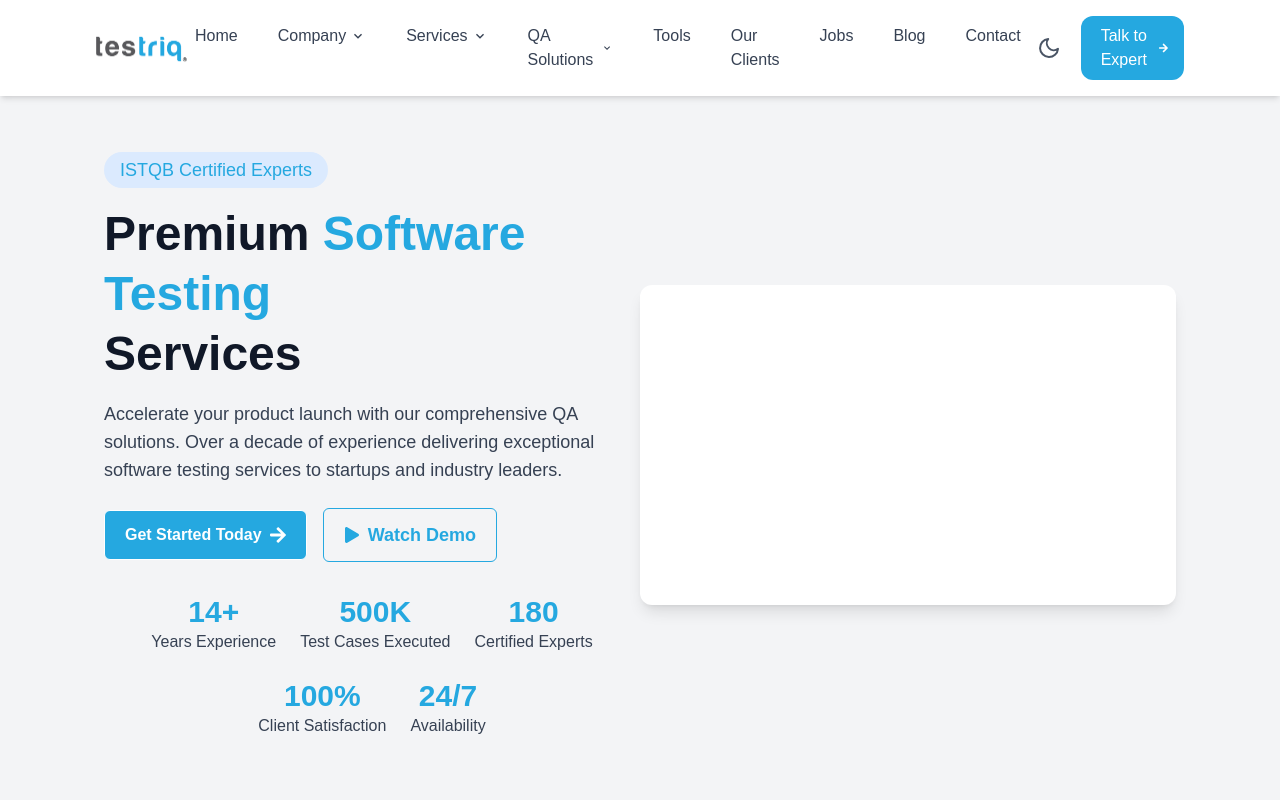
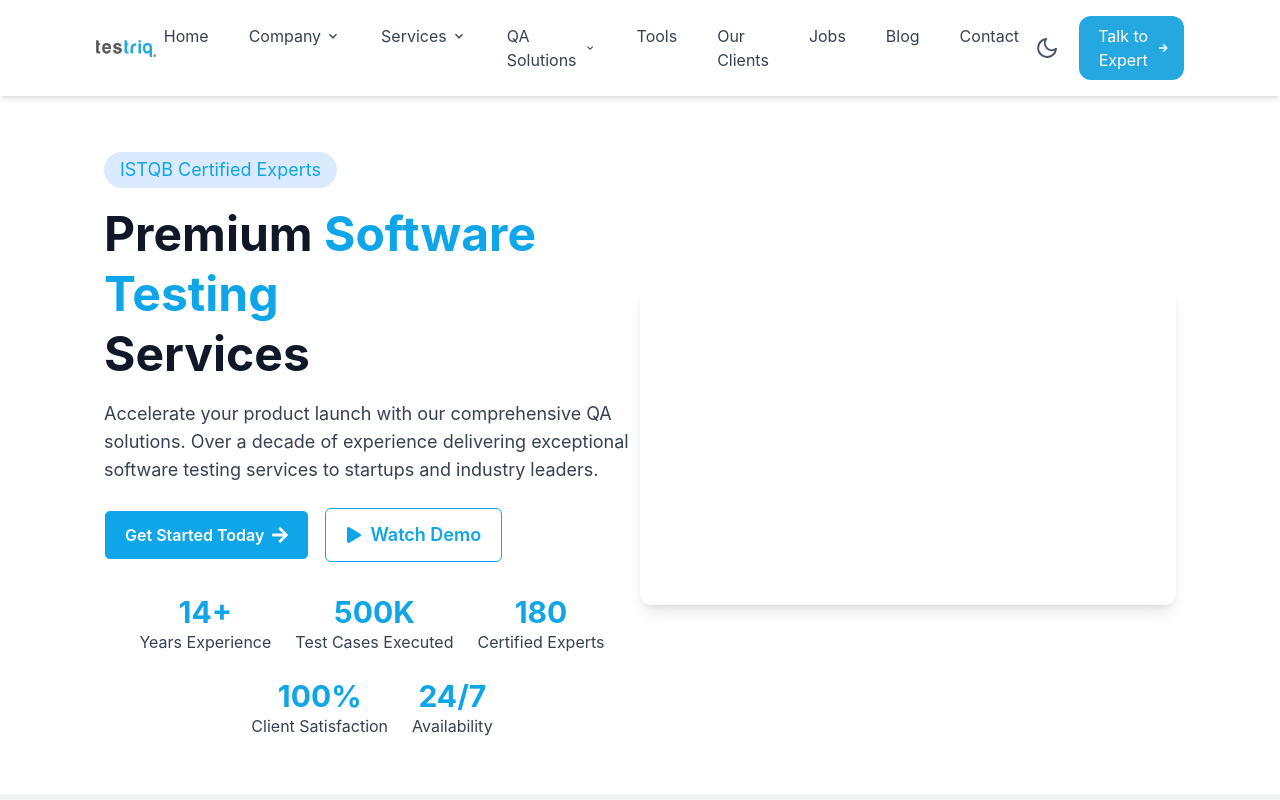
Before and after one commit to prakash47/testrq-3.0, a Next.js app: page / in a window 1280 px wide. Shown: the top 800 px of the page. Built offline with nearby package versions, Linux system fonts and the light colour scheme.

Commit message:
added mainlayout, globals, theme & brand color

```diff
--- a/src/app/globals.css
+++ b/src/app/globals.css
@@ -1,4 +1,9 @@
 @import "tailwindcss";
+
+@theme{
+  --color-background: #F3F4F6;
+  --color-brand-blue: #0EA5E9;
+}
 
 :root {
   --background: #ffffff;
@@ -12,16 +17,16 @@
   --font-mono: var(--font-geist-mono);
 }
 
-@media (prefers-color-scheme: dark) {
+/* @media (prefers-color-scheme: dark) {
   :root {
     /* --background: #0a0a0a;
     --foreground: #ededed; */
-  }
-}
+  /* } */
+/* } */
 
 body {
   background: var(--background);
   color: var(--foreground);
-  font-family: Arial, Helvetica, sans-serif;
+  font-family: Inter, sans-serif;
   overflow-x: hidden;
 }
--- a/src/app/layout.tsx
+++ b/src/app/layout.tsx
@@ -27,10 +27,10 @@ export default function RootLayout({
   return (
     <html lang="en">
       <body
-        className={`${geistSans.variable} ${geistMono.variable} antialiased`}
+        className={`${geistSans.variable} ${geistMono.variable} flex min-h-screen flex-col antialiased bg-[theme(color.background)]`}
       >
         <Navbar />
-        {children}
+        <main className="flex-grow">{children}</main>
         <Footer />
       </body>
     </html>
--- a/src/app/page.tsx
+++ b/src/app/page.tsx
@@ -1,13 +1,50 @@
-import Hero from "@/components/sections/HomeHeroSection";
-import HomeSection2 from "@/components/sections/HomeSection2";
-import HomeComprehensiveSoftwareTesting from "@/components/sections/HomeComprehensiveSoftwareTesting";
+import dynamic from "next/dynamic";
+import MainLayout from "@/components/layout/MainLayout";
+
+const HomeHeroSection = dynamic(
+  () => import("@/components/sections/HomeHeroSection"),
+  {
+    ssr: true,
+    loading: () => (
+      <div className="flex items-center justify-center h-screen bg-[theme(color.background)]">
+        <p className="text-gray-500">Loading...</p>
+      </div>
+    ),
+  }
+);
+
+const HomeSection2 = dynamic(
+  () => import("@/components/sections/HomeSection2"),
+  {
+    ssr: true,
+    loading: () => (
+      <div className="flex items-center justify-center h-screen bg-[theme(color.background)]">
+        <p className="text-gray-500">Loading...</p>
+      </div>
+    ),
+  }
+);
+
+const HomeComprehensiveSoftwareTesting = dynamic(
+  () => import("@/components/sections/HomeComprehensiveSoftwareTesting"),
+  {
+    ssr: true,
+    loading: () => (
+      <div className="flex items-center justify-center h-screen bg-[theme(color.background)]">
+        <p className="text-gray-500">Loading...</p>
+      </div>
+    ),
+  }
+);
 
 export default function Home() {
   return (
     <div>
-      <Hero/>
-      <HomeSection2/>
-      <HomeComprehensiveSoftwareTesting />
+      <MainLayout>
+        <HomeHeroSection />
+        <HomeSection2 />
+        <HomeComprehensiveSoftwareTesting />
+      </MainLayout>
     </div>
   );
 }
--- a/src/components/layout/Header.tsx
+++ b/src/components/layout/Header.tsx
@@ -1,10 +1,10 @@
-'use client';
-import React, { useState } from 'react';
-import { FaArrowRight, FaBars, FaTimes } from 'react-icons/fa';
-import { FiMoon } from 'react-icons/fi';
-import { MdKeyboardArrowDown } from 'react-icons/md';
-import Image from 'next/image';
-import Testriq_Logo from "../../../public/Testriq_Logo.png"
+"use client";
+import React, { useState } from "react";
+import { FaArrowRight, FaBars, FaTimes } from "react-icons/fa";
+import { FiMoon } from "react-icons/fi";
+import { MdKeyboardArrowDown } from "react-icons/md";
+import Image from "next/image";
+import Testriq_Logo from "../../../public/Testriq_Logo.png";
 
 // Define the type for submenu items (simple string list)
 type Submenu = string[] | { heading: string; services: string[] }[];
@@ -28,47 +28,75 @@ const Navbar = () => {
 
   // Define menu items with proper types
   const menuItems: MenuItem[] = [
-    { label: 'Home' },
+    { label: "Home" },
     {
-      label: 'Company',
-      submenu: ['About Us', 'Our Team'],
+      label: "Company",
+      submenu: ["About Us", "Our Team"],
     },
     {
-      label: 'Services',
+      label: "Services",
       submenu: [
         {
-          heading: 'Testing Services',
-          services: ['LaunchFast QA', 'Exploratory Testing', 'Web Application Testing', 'Desktop Application Testing', 'Mobile Application Testing', 'API Testing'],
+          heading: "Testing Services",
+          services: [
+            "LaunchFast QA",
+            "Exploratory Testing",
+            "Web Application Testing",
+            "Desktop Application Testing",
+            "Mobile Application Testing",
+            "API Testing",
+          ],
         },
         {
-          heading: 'Specialized Testing',
-          services: ['IoT Device Testing', 'AI Application Testing', 'Robotics Testing', 'Smart Device Testing', 'ETL Testing', 'Security Testing'],
+          heading: "Specialized Testing",
+          services: [
+            "IoT Device Testing",
+            "AI Application Testing",
+            "Robotics Testing",
+            "Smart Device Testing",
+            "ETL Testing",
+            "Security Testing",
+          ],
         },
         {
-          heading: 'Quality Assurance',
-          services: ['Manual Testing', 'Automation Testing', 'Regression Testing', 'Performance Testing', 'QA Documentation', 'Data Analysis'],
+          heading: "Quality Assurance",
+          services: [
+            "Manual Testing",
+            "Automation Testing",
+            "Regression Testing",
+            "Performance Testing",
+            "QA Documentation",
+            "Data Analysis",
+          ],
         },
         {
-          heading: 'Specialized Testing',
-          services: ['IoT Device Testing', 'AI Application Testing', 'Robotics Testing', 'Smart Device Testing', 'ETL Testing', 'Security Testing'],
-        }
+          heading: "Specialized Testing",
+          services: [
+            "IoT Device Testing",
+            "AI Application Testing",
+            "Robotics Testing",
+            "Smart Device Testing",
+            "ETL Testing",
+            "Security Testing",
+          ],
+        },
       ],
     },
     {
-      label: 'QA Solutions',
+      label: "QA Solutions",
       submenu: [
-        'Ecommerce Testing Services',
-        'Automation Testing Services',
-        'Gaming App Testing Services',
-        'Manual Testing',
-        'Banking & Finance Testing Services',
+        "Ecommerce Testing Services",
+        "Automation Testing Services",
+        "Gaming App Testing Services",
+        "Manual Testing",
+        "Banking & Finance Testing Services",
       ],
     },
-    { label: 'Tools' },
-    { label: 'Our Clients' },
-    { label: 'Jobs' },
-    { label: 'Blog' },
-    { label: 'Contact' },
+    { label: "Tools" },
+    { label: "Our Clients" },
+    { label: "Jobs" },
+    { label: "Blog" },
+    { label: "Contact" },
   ];
 
   return (
@@ -76,28 +104,35 @@ const Navbar = () => {
       <div className="flex justify-between items-center px-2 sm:px-5 md:px-8 py-3 sm:py-4">
         {/* Logo */}
         <h2 className="text-xl sm:text-2xl md:text-3xl font-bold">
-          <Image src={Testriq_Logo} alt="Testriq_Logo" height={100} width={120}/>
+          <Image
+            src={Testriq_Logo}
+            alt="Testriq_Logo"
+            height={100}
+            width={120}
+          />
         </h2>
 
         {/* Desktop Menu */}
         <ul className="hidden xl:flex space-x-6 2xl:space-x-4 w-max-screen-xl l-0 r-0 text-gray-700 text-sm xl:text-base relative">
           {menuItems.map((item, idx) => (
             <li key={idx} className="relative group cursor-pointer">
-              <div className="flex items-center gap-1 hover:text-blue-600 px-2 py-1">
+              <div className="flex items-center gap-1 hover:text-[theme(color.brand.blue)] px-2 py-1">
                 {item.label}
                 {item.submenu && <MdKeyboardArrowDown />}
               </div>
 
               {/* Mega Menu for 'Services' */}
-              {item.label === 'Services' && item.submenu && (
+              {item.label === "Services" && item.submenu && (
                 <div className="absolute top-full mt-2 left-0 right-0 ml-[calc(-35vw+100%)] xl:ml-[calc(-39vw+100%)] bg-white shadow-lg z-[60] translate-y-4 opacity-0 transition-all duration-300 ease-out group-hover:opacity-100 group-hover:translate-y-0 w-screen pointer-events-none group-hover:pointer-events-auto">
                   <div className="w-full mx-auto grid grid-cols-2 xl:grid-cols-4 gap-4 xl:gap-8 py-6 xl:py-8 px-4 xl:px-6 ml-8 xl:ml-24">
                     {item.submenu.map((column, colIdx) => {
                       // Check if the column is of type { heading: string, services: string[] }
-                      if (typeof column === 'string') {
+                      if (typeof column === "string") {
                         return (
                           <div key={colIdx} className="space-y-3 xl:space-y-4">
-                            <h2 className="text-base xl:text-lg font-semibold text-gray-800">{column}</h2>
+                            <h2 className="text-base xl:text-lg font-semibold text-gray-800">
+                              {column}
+                            </h2>
                           </div>
                         );
                       }
@@ -105,11 +140,16 @@ const Navbar = () => {
                       // If it's the complex object, render the heading and services
                       return (
                         <div key={colIdx} className="space-y-3 xl:space-y-4">
-                          <h2 className="text-base xl:text-lg font-semibold text-gray-800">{column.heading}</h2>
-                          <div className='flex flex-row'>
+                          <h2 className="text-base xl:text-lg font-semibold text-gray-800">
+                            {column.heading}
+                          </h2>
+                          <div className="flex flex-row">
                             <ul className="space-y-2 xl:space-y-4">
                               {column.services.map((service, subIdx) => (
-                                <li key={subIdx} className="text-sm xl:text-base text-gray-600 hover:text-blue-600">
+                                <li
+                                  key={subIdx}
+                                  className="text-sm xl:text-base text-gray-600 hover:text-[theme(color.brand.blue)]"
+                                >
                                   {service}
                                 </li>
                               ))}
@@ -123,12 +163,15 @@ const Navbar = () => {
               )}
 
               {/* Dropdown for other items */}
-              {item.submenu && item.label !== 'Services' && (
+              {item.submenu && item.label !== "Services" && (
                 <ul className="absolute top-full left-0 bg-white shadow-md rounded-md py-2 w-max z-[55] translate-y-4 opacity-0 transition-all duration-300 ease-out group-hover:opacity-100 group-hover:translate-y-0 pointer-events-none group-hover:pointer-events-auto">
                   {item.submenu.map((subItem, subIdx) => (
                     // Here, we conditionally render subItem based on its type
-                    <li key={subIdx} className="px-4 py-2 hover:bg-blue-50 hover:text-blue-600 text-sm xl:text-base text-gray-600">
-                      {typeof subItem === 'string' ? subItem : subItem.heading}
+                    <li
+                      key={subIdx}
+                      className="px-4 py-2 hover:bg-blue-50 hover:text-[theme(color.brand.blue)] text-sm xl:text-base text-gray-600"
+                    >
+                      {typeof subItem === "string" ? subItem : subItem.heading}
                     </li>
                   ))}
                 </ul>
@@ -176,33 +219,42 @@ const Navbar = () => {
           <div className="grid grid-cols-2 gap-4 py-4">
             {menuItems.map((item, idx) => (
               <div key={idx} className="relative group">
-                <div className="flex items-center gap-1 cursor-pointer text-gray-700 hover:text-blue-600 p-2 rounded-md hover:bg-gray-50">
+                <div className="flex items-center gap-1 cursor-pointer text-gray-700 hover:text-[theme(color.brand.blue)] p-2 rounded-md hover:bg-gray-50">
                   <span className="text-md font-medium ">{item.label}</span>
-                  {item.submenu && <MdKeyboardArrowDown/>}
+                  {item.submenu && <MdKeyboardArrowDown />}
                 </div>
 
                 {/* Tablet Submenu */}
                 {item.submenu && (
                   <div className="absolute top-full left-0 bg-white shadow-lg rounded-md py-2 w-64 z-[60] translate-y-4 opacity-0 transition-all duration-300 ease-out group-hover:opacity-100 group-hover:translate-y-0 pointer-events-none group-hover:pointer-events-auto">
-                    {item.label === 'Services' && item.submenu ? (
+                    {item.label === "Services" && item.submenu ? (
                       <div className="grid grid-cols-1 gap-2 p-3">
                         {item.submenu.map((column, colIdx) => {
-                          if (typeof column === 'string') {
+                          if (typeof column === "string") {
                             return (
                               <div key={colIdx} className="py-1">
-                                <h3 className="text-sm font-semibold text-gray-700 hover:text-blue-600">{column}</h3>
+                                <h3 className="text-sm font-semibold text-gray-700 hover:text-[theme(color.brand.blue)]">
+                                  {column}
+                                </h3>
                               </div>
                             );
                           }
                           return (
                             <div key={colIdx} className="py-1">
-                              <h3 className="text-sm font-semibold text-gray-700 mb-1">{column.heading}</h3>
+                              <h3 className="text-sm font-semibold text-gray-700 mb-1">
+                                {column.heading}
+                              </h3>
                               <ul className="space-y-1 ml-2">
-                                {column.services.slice(0, 3).map((service, subIdx) => (
-                                  <li key={subIdx} className="pt-2 text-sm text-gray-700 hover:text-blue-600 cursor-pointer">
-                                    {service}
-                                  </li>
-                                ))}
+                                {column.services
+                                  .slice(0, 3)
+                                  .map((service, subIdx) => (
+                                    <li
+                                      key={subIdx}
+                                      className="pt-2 text-sm text-gray-700 hover:text-[theme(color.brand.blue)] cursor-pointer"
+                                    >
+                                      {service}
+                                    </li>
+                                  ))}
                               </ul>
                             </div>
                           );
@@ -211,8 +263,13 @@ const Navbar = () => {
                     ) : (
                       <ul className="py-1">
                         {item.submenu.map((subItem, subIdx) => (
-                          <li key={subIdx} className="px-4 py-2 hover:bg-blue-50 text-sm text-gray-600 hover:text-blue-600 cursor-pointer">
-                            {typeof subItem === 'string' ? subItem : subItem.heading}
+                          <li
+                            key={subIdx}
+                            className="px-4 py-2 hover:bg-blue-50 text-sm text-gray-600 hover:text-[theme(color.brand.blue)] cursor-pointer"
+                          >
+                            {typeof subItem === "string"
+                              ? subItem
+                              : subItem.heading}
                           </li>
                         ))}
                       </ul>
@@ -240,34 +297,50 @@ const Navbar = () => {
         <div className="md:hidden px-4 pb-4">
           <ul className="space-y-3 text-gray-700">
             {menuItems.map((item, idx) => (
-              <li key={idx} className="hover:text-blue-600 cursor-pointer">
+              <li
+                key={idx}
+                className="hover:text-[theme(color.brand.blue)] cursor-pointer"
+              >
                 <div
                   className="flex items-center justify-between p-2 rounded-md hover:bg-gray-50"
                   onClick={() => item.submenu && toggleSubmenu(idx)} // Toggle submenu visibility on click
                 >
                   <span className="text-base font-medium">{item.label}</span>
-                  {item.submenu && <MdKeyboardArrowDown className={`transition-transform ${activeSubmenu === idx ? 'rotate-180' : ''}`} />}
+                  {item.submenu && (
+                    <MdKeyboardArrowDown
+                      className={`transition-transform ${
+                        activeSubmenu === idx ? "rotate-180" : ""
+                      }`}
+                    />
+                  )}
                 </div>
 
                 {/* Submenu for mobile (conditionally render if it's active) */}
                 {item.submenu && activeSubmenu === idx && (
                   <div className="pl-4 mt-2 space-y-2 bg-gray-50 rounded-md p-3">
-                    {item.label === 'Services' && item.submenu ? (
+                    {item.label === "Services" && item.submenu ? (
                       <div className="space-y-3">
                         {item.submenu.map((column, colIdx) => {
-                          if (typeof column === 'string') {
+                          if (typeof column === "string") {
                             return (
                               <div key={colIdx}>
-                                <h3 className="text-sm font-semibold text-gray-800">{column}</h3>
+                                <h3 className="text-sm font-semibold text-gray-800">
+                                  {column}
+                                </h3>
                               </div>
                             );
                           }
                           return (
                             <div key={colIdx}>
-                              <h3 className="text-md font-semibold text-gray-800 mb-2">{column.heading}</h3>
+                              <h3 className="text-md font-semibold text-gray-800 mb-2">
+                                {column.heading}
+                              </h3>
                               <ul className="space-y-1 ml-2">
                                 {column.services.map((service, subIdx) => (
-                                  <li key={subIdx} className="text-sm text-gray-600 hover:text-blue-600 py-1">
+                                  <li
+                                    key={subIdx}
+                                    className="text-sm text-gray-600 hover:text-[theme(color.brand.blue)] py-1"
+                                  >
                                     {service}
                                   </li>
                                 ))}
@@ -279,8 +352,13 @@ const Navbar = () => {
                     ) : (
                       <ul className="space-y-2">
                         {item.submenu.map((subItem, subIdx) => (
-                          <li key={subIdx} className="text-sm text-gray-600 hover:text-blue-600 p-1">
-                            {typeof subItem === 'string' ? subItem : subItem.heading}
+                          <li
+                            key={subIdx}
+                            className="text-sm text-gray-600 hover:text-[theme(color.brand.blue)] p-1"
+                          >
+                            {typeof subItem === "string"
+                              ? subItem
+                              : subItem.heading}
                           </li>
                         ))}
                       </ul>
@@ -304,7 +382,6 @@ const Navbar = () => {
         </div>
       )}
     </nav>
-
   );
 };
 
--- /dev/null
+++ b/src/components/layout/MainLayout.tsx
@@ -0,0 +1,13 @@
+import { ReactNode } from "react";
+
+interface MainLayoutProps {
+  children: ReactNode;
+}
+
+export default function MainLayout({ children }: MainLayoutProps) {
+  return (
+    <div className="flex min-h-screen flex-col">
+      <main className="flex-grow">{children}</main>
+    </div>
+  );
+}
--- a/src/components/sections/HomeHeroSection.tsx
+++ b/src/components/sections/HomeHeroSection.tsx
@@ -1,35 +1,44 @@
-'use client';
-import React from 'react';
-import { FaArrowRight, FaPlay } from 'react-icons/fa';
+"use client";
+import React from "react";
+import { FaArrowRight, FaPlay } from "react-icons/fa";
 
 const Hero = () => {
   return (
-    <section className="bg-gray-100 px-8 md:py-14 flex flex-col xl:flex-row xl:px-26 items-center justify-between">
-
+    <section className="px-8 md:py-14 flex flex-col xl:flex-row xl:px-26 items-center justify-between">
       {/* Left Section */}
       <div className="w-full md:w-full mt-10 md:mt-0 text-center md:content-center xl:text-left">
-        <span className="inline-block bg-blue-100 text-[#25A8E0] text-base md:text-lg px-4 py-1 rounded-full mb-4">
+        <span className="inline-block bg-blue-100 text-[theme(color.brand.blue)] text-base md:text-lg px-4 py-1 rounded-full mb-4">
           ISTQB Certified Experts
         </span>
 
         <h1 className="text-3xl hidden md:block sm:text-4xl  md:text-5xl font-bold text-gray-900 leading-tight mb-4">
-          Premium <span className="text-[#25A8E0]">Software Testing</span><br/> Services
+          Premium{" "}
+          <span className="text-[theme(color.brand.blue)]">
+            Software Testing
+          </span>
+          <br /> Services
         </h1>
         <h1 className="text-3xl md:hidden sm:text-4xl md:text-5xl font-bold text-gray-900 leading-tight mb-4">
-          Premium <span className="text-[#25A8E0]">Software Testing</span>  Services
+          Premium{" "}
+          <span className="text-[theme(color.brand.blue)]">
+            Software Testing
+          </span>{" "}
+          Services
         </h1>
 
         <p className="text-gray-700 text-base md:text-lg xl:mx-0 mb-6 max-w-xl mx-auto">
-          Accelerate your product launch with our comprehensive QA solutions. Over a decade of experience delivering exceptional software testing services to startups and industry leaders.
+          Accelerate your product launch with our comprehensive QA solutions.
+          Over a decade of experience delivering exceptional software testing
+          services to startups and industry leaders.
         </p>
 
         {/* CTAs */}
         <div className="flex flex-col sm:flex-row justify-center items-center xl:justify-start gap-4 mb-8">
-          <button className="flex items-center gap-2 py-3 px-5 border bg-[#25A8E0] text-white font-semibold text-base md:text-lg rounded-md hover:bg-blue-400 cursor-pointer w-full sm:w-auto">
-                <span className="text-base">Get Started Today</span>
-                <FaArrowRight className="w-4 h-5" />
+          <button className="flex items-center gap-2 py-3 px-5 border bg-[theme(color.brand.blue)] text-white font-semibold text-base md:text-lg rounded-md hover:bg-blue-400 cursor-pointer w-full sm:w-auto">
+            <span className="text-base">Get Started Today</span>
+            <FaArrowRight className="w-4 h-5" />
           </button>
-          <button className="flex items-center gap-2 py-3 px-5 border border-[#25A8E0] text-[#25A8E0] font-semibold text-base md:text-lg rounded-md hover:cursor-pointer w-full sm:w-auto">
+          <button className="flex items-center gap-2 py-3 px-5 border border-[theme(color.brand.blue)] text-[theme(color.brand.blue)] font-semibold text-base md:text-lg rounded-md hover:cursor-pointer w-full sm:w-auto">
             <FaPlay className="w-4 h-4" />
             Watch Demo
           </button>
@@ -38,14 +47,16 @@ const Hero = () => {
         {/* Stats */}
         <div className="flex flex-wrap justify-center md:justify-center gap-6 lg:mx-0">
           {[
-            ['14+', 'Years Experience'],
-            ['500K', 'Test Cases Executed'],
-            ['180', 'Certified Experts'],
-            ['100%', 'Client Satisfaction'],
-            ['24/7', 'Availability'],
+            ["14+", "Years Experience"],
+            ["500K", "Test Cases Executed"],
+            ["180", "Certified Experts"],
+            ["100%", "Client Satisfaction"],
+            ["24/7", "Availability"],
           ].map(([value, label], i) => (
             <div key={i} className="text-center">
-              <p className="text-[#25A8E0] font-bold text-2xl md:text-3xl">{value}</p>
+              <p className="text-[theme(color.brand.blue)] font-bold text-2xl md:text-3xl">
+                {value}
+              </p>
               <p className="text-gray-700 text-base ">{label}</p>
             </div>
           ))}
@@ -53,9 +64,7 @@ const Hero = () => {
       </div>
 
       {/* Right Section */}
-      <div className="my-10 w-full md:[w-1/2] lg:[my-10] bg-white shadow-lg rounded-xl max-w-xl h-80 mx-auto ">
-
-      </div>
+      <div className="my-10 w-full md:[w-1/2] lg:[my-10] bg-white shadow-lg rounded-xl max-w-xl h-80 mx-auto "></div>
     </section>
   );
 };
```
